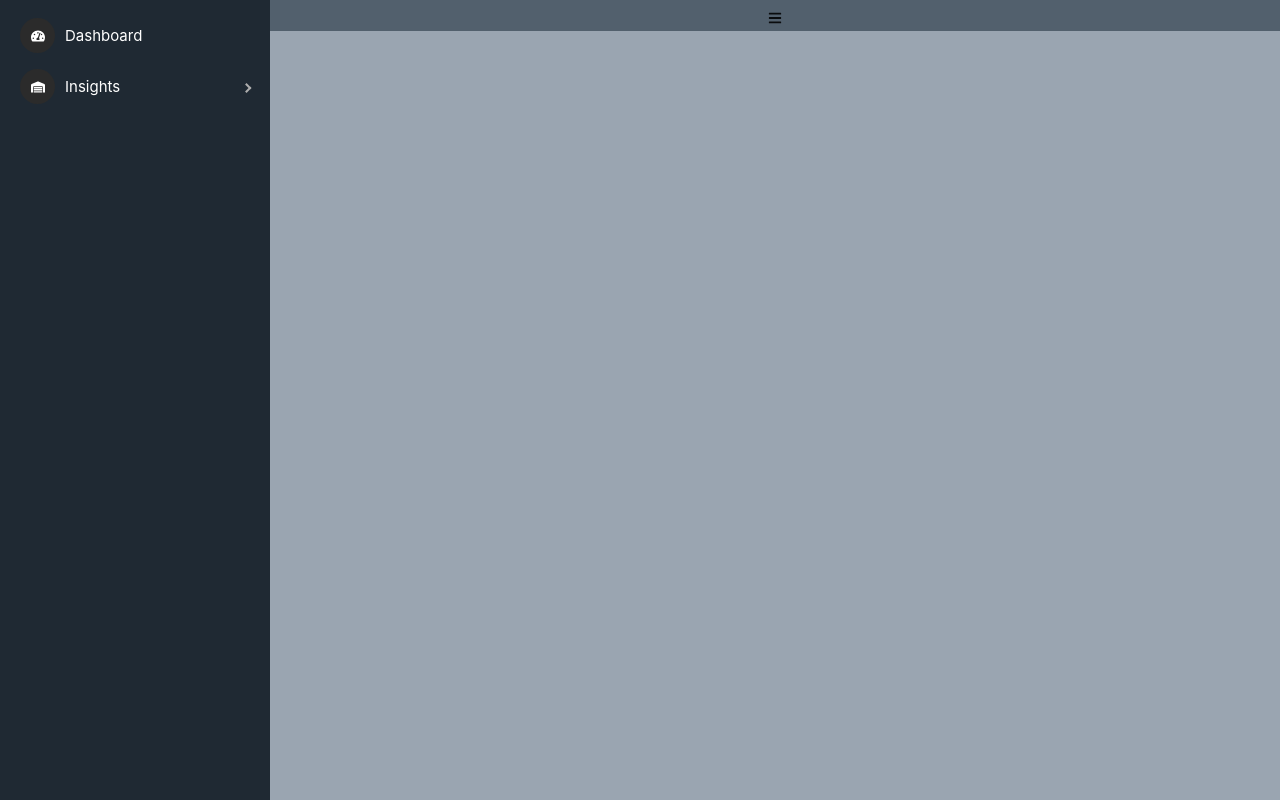
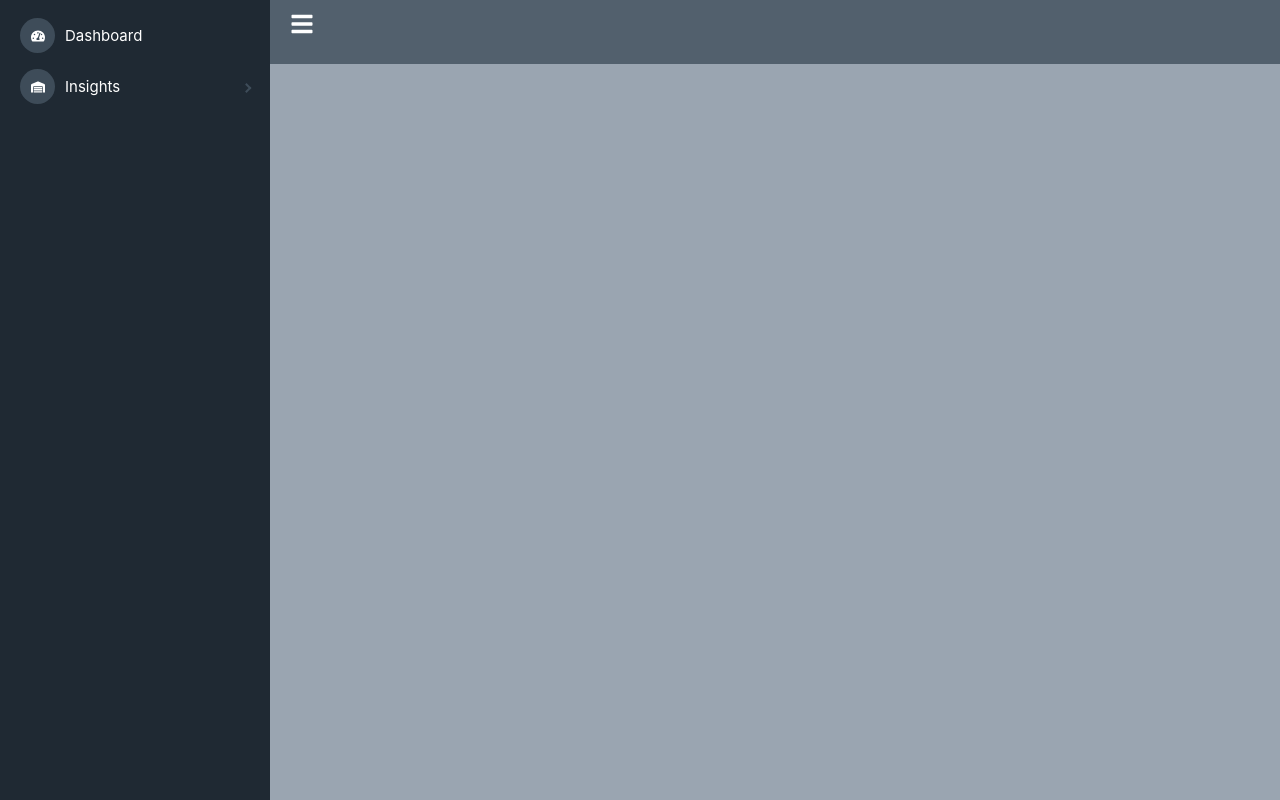
Before and after one commit to HipPea/stellar-detective, a React (Create React App) app in the folder stellar-detective-app/: page / in a window 1280 px wide. Built offline with nearby package versions, Linux system fonts and the light colour scheme.

Commit message:
menu collapsing styling

```diff
--- a/stellar-detective-app/package.json
+++ b/stellar-detective-app/package.json
@@ -4,10 +4,12 @@
   "private": true,
   "dependencies": {
     "@material-ui/core": "^4.11.3",
+    "@material-ui/styles": "^4.11.3",
     "@testing-library/jest-dom": "^5.11.9",
     "@testing-library/react": "^11.2.5",
     "@testing-library/user-event": "^12.8.3",
     "@types/jest": "^26.0.20",
+    "@types/material-ui": "^0.21.8",
     "@types/node": "^12.20.6",
     "@types/react": "^17.0.3",
     "@types/react-dom": "^17.0.2",
--- a/stellar-detective-app/src/app/App.scss
+++ b/stellar-detective-app/src/app/App.scss
@@ -2,8 +2,7 @@
   height: 100%;
 }
 
-@import "~react-pro-sidebar/dist/scss/styles.scss";
-@import "./styles/base-color-pallette.scss";
+@import "./styles/style.scss";
 
 .app {
   display: flex;
@@ -13,8 +12,6 @@
   height: 100vh;
   overflow: hidden;
 
-  background-color: $six-color;
-  color: $six-font-color;
   text-align: center;
   font-size: calc(10px + 2vmin);
 
@@ -23,7 +20,6 @@
 
   .app-sidebar {
     height: 100%;
-    background: $nine-color;
     color: $nine-font-color;
     .pro-sidebar-inner {
       background: $nine-color;
@@ -54,5 +50,7 @@
     bottom: 0;
     height: $footer-height;
     width: 100%;
+    background-color: $six-color;
+    color: $six-font-color;
   }
 }
--- a/stellar-detective-app/src/app/site-header/site-header.scss
+++ b/stellar-detective-app/src/app/site-header/site-header.scss
@@ -1 +1,36 @@
-@import "./styles/base-color-pallette.scss";
+@import "./styles/style.scss";
+
+$header-font-color: $six-font-color;
+$header-background-color: $six-color;
+$header-hover-color: $highlight-color;
+$header-hover-background-color: $seven-color;
+
+.header {
+  height: 100%;
+  background-color: $header-background-color;
+  color: $header-font-color;
+
+  .header-content {
+    display: inline-block;
+    vertical-align: middle;
+    text-align: justify;
+    width: 100%;
+    .sidebar-expander {
+      margin-left: 8px;
+      height: 48px;
+      width: 48px;
+      min-width: 0px;
+      font-size: 24px;
+      border-radius: 50%;
+      color: $header-font-color;
+
+      &:hover {
+        color: $header-hover-color;
+        background-color: $header-hover-background-color;
+        .MuiButton-label {
+          animation: swing ease-in-out 0.5s 1 alternate;
+        }
+      }
+    }
+  }
+}
--- a/stellar-detective-app/src/app/site-header/site-header.tsx
+++ b/stellar-detective-app/src/app/site-header/site-header.tsx
@@ -10,9 +10,15 @@ type SiteHeaderProperties = {
   className: string
 }
 function SiteHeader({className}: SiteHeaderProperties) {
+  console.log(className);
+
   return (
-    <header className="{className} header">
-        <Button className="sidebar-expander"><FaBars /></Button >
+    <header className={className}>
+        <div className="header">
+          <div className="header-content">
+            <Button className="sidebar-expander"><FaBars /></Button >
+          </div>
+        </div>
     </header>
   );
 }
--- /dev/null
+++ b/stellar-detective-app/styles/style.scss
@@ -0,0 +1,15 @@
+@import "./styles/base-color-pallette.scss";
+
+$sidebar-bg-color: $nine-color;
+$sidebar-color: $seven-color;
+$highlight-color: $primary-color;
+$submenu-bg-color: $seven-color;
+$submenu-bg-color-collapsed: $seven-color;
+
+$sidebar-width: 270px;
+$sidebar-collapsed-width: 80px;
+
+$icon-bg-color: $seven-color;
+$icon-size: 35px;
+
+@import "~react-pro-sidebar/dist/scss/styles.scss";
```
Also changed, not shown: 1 other file (tests, documents, lock files or other folders).
